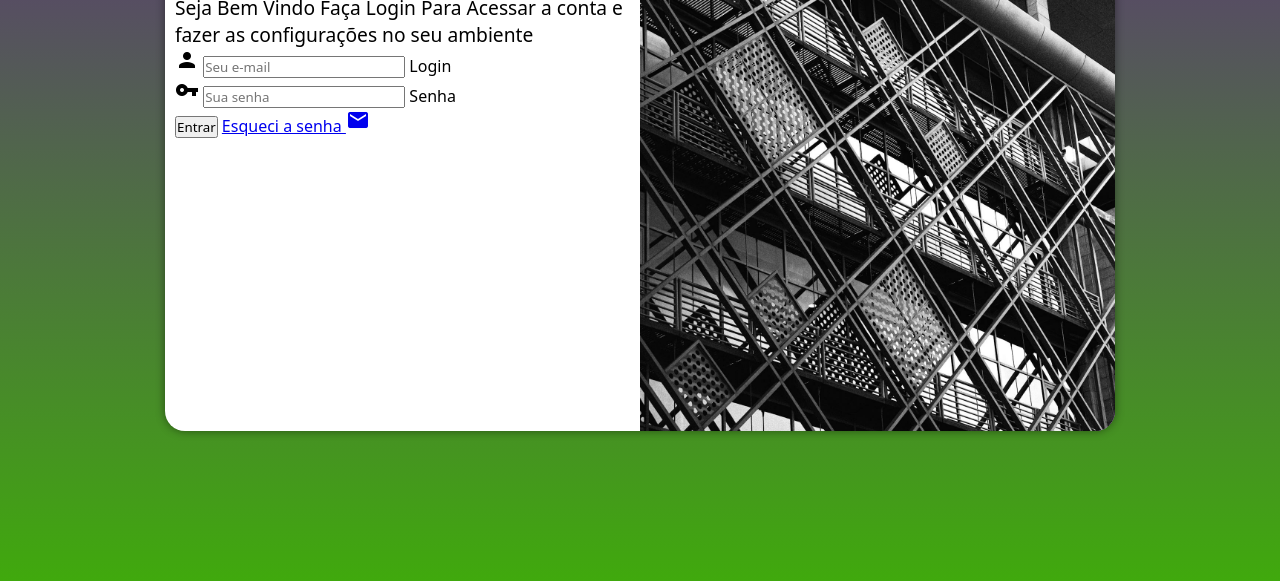
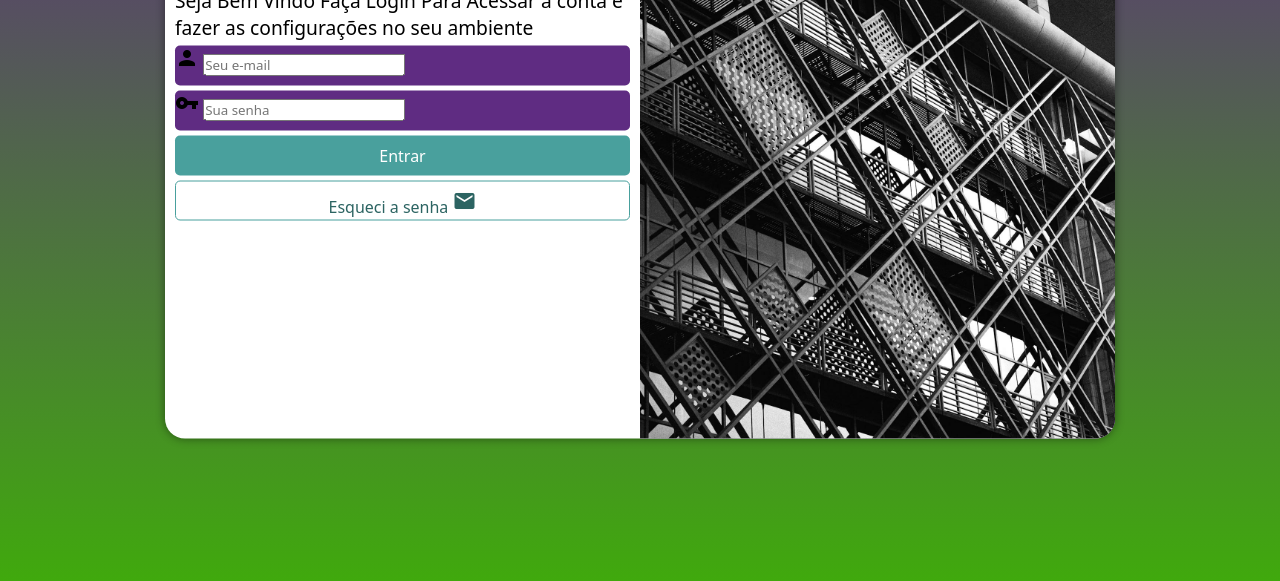
Before and after one commit to Paulobr022/Projeto-login, a plain HTML site: page index.html in a window 1280 px wide. Shown: the part 219-800 px from the top of the page. Drawn offline with Linux system fonts and the light colour scheme.

Commit message:
formatação do formulario

```diff
--- a/estilos/style.css
+++ b/estilos/style.css
@@ -34,7 +34,7 @@
     transform: translate(-50%, -50%);
     background-color: white;
     width: 250px;
-    height: 500px;
+    height: 515px;
     border-radius: 20px;
     overflow: hidden;
     box-shadow: 0px 0px 10px rgba(0, 0, 0, 0.452);
@@ -66,3 +66,56 @@
 div#formulario>p {
     font-size: 0.8em;
 }
+
+form >div.campo {
+    background-color: #5f2c82;
+    display: block;
+    width: 100%;
+    height: 40px;
+    border-radius: 5px;
+    margin: 5px 0px;
+}
+
+div.campo > label {
+    display: none;
+}
+
+form > input[type=submit] {
+    display: block;
+    font-size: 1em;
+    width: 100%;
+    height: 40px;
+    background-color: #49a09d;
+    color: white;
+    border: none;
+    border-radius: 5px;
+    cursor: pointer;
+}
+
+form > input[type=submit]:hover {
+    background-color: #206b69;
+}
+
+form > a.botao {
+    display: block;
+    width: 100%;
+    height: 40px;
+    font-size: 1em;
+    text-align: center;
+    background-color: white;
+    color: #2c6462;
+    border: 1px #49a09d solid;
+    border-radius: 5px;
+    padding-top: 7px;
+    margin-top: 5px;
+
+    text-decoration: none;
+}
+
+form > a.botao:hover {
+    background-color: #6af0eb;
+}
+
+form > a.botao > i {
+    font-size: 0,8em;
+}
--- a/index.html
+++ b/index.html
@@ -33,7 +33,7 @@
                         <label for="isenha">Senha</label>
                     </div>
                     <input type="submit" value="Entrar">
-                    <a href="Esqueci.html">
+                    <a href="Esqueci.html" class="botao">
                         Esqueci a senha <i class="material-icons">mail</i>
                     </a>
 
```
